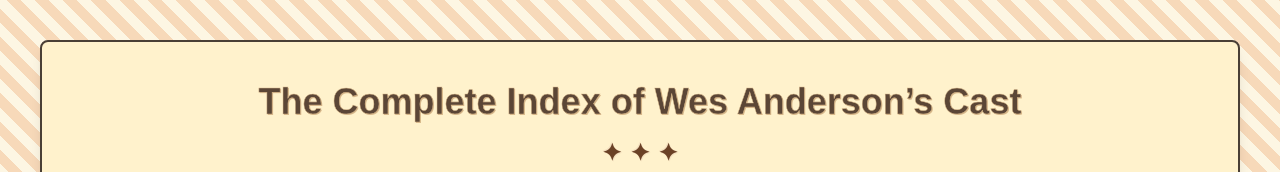
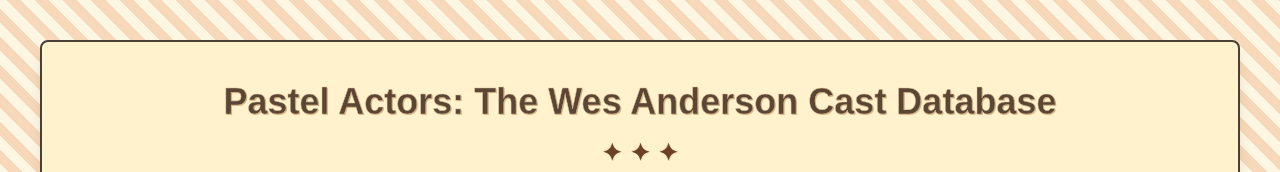
Before and after one commit to billykonstas/pastel-actors, a React (Vite) app: page / in a window 1280 px wide. Shown: the top 172 px of the page. Built offline with nearby package versions, Linux system fonts and the light colour scheme; the HTML template or start-up script is replaced by a standard one.

Commit message:
fix: updated website title

```diff
--- a/index.html
+++ b/index.html
@@ -7,7 +7,7 @@
     <link rel="preconnect" href="https://fonts.googleapis.com">
     <link rel="preconnect" href="https://fonts.gstatic.com" crossorigin>
     <link href="https://fonts.googleapis.com/css2?family=Cormorant+Garamond:ital,wght@0,300..700;1,300..700&display=swap" rel="stylesheet">
-    <title>Wes Anderson Actors</title>
+    <title>Pastel Actors: The Wes Anderson Cast Database</title>
   </head>
   <body class="bg-[#fefae0] font-serif text-[#4a3f35] wes-bg">
     <div id="root"></div>
--- a/src/components/ActorsTable.tsx
+++ b/src/components/ActorsTable.tsx
@@ -152,7 +152,7 @@
         />
       )}
       <h1 className="text-4xl font-bold text-wesBrown text-center wes-title">
-        The Complete Index of Wes Anderson’s Cast
+        Pastel Actors: The Wes Anderson Cast Database
       </h1>
       {isDesktop && screenWidth > 1350 && (
         <img
```
